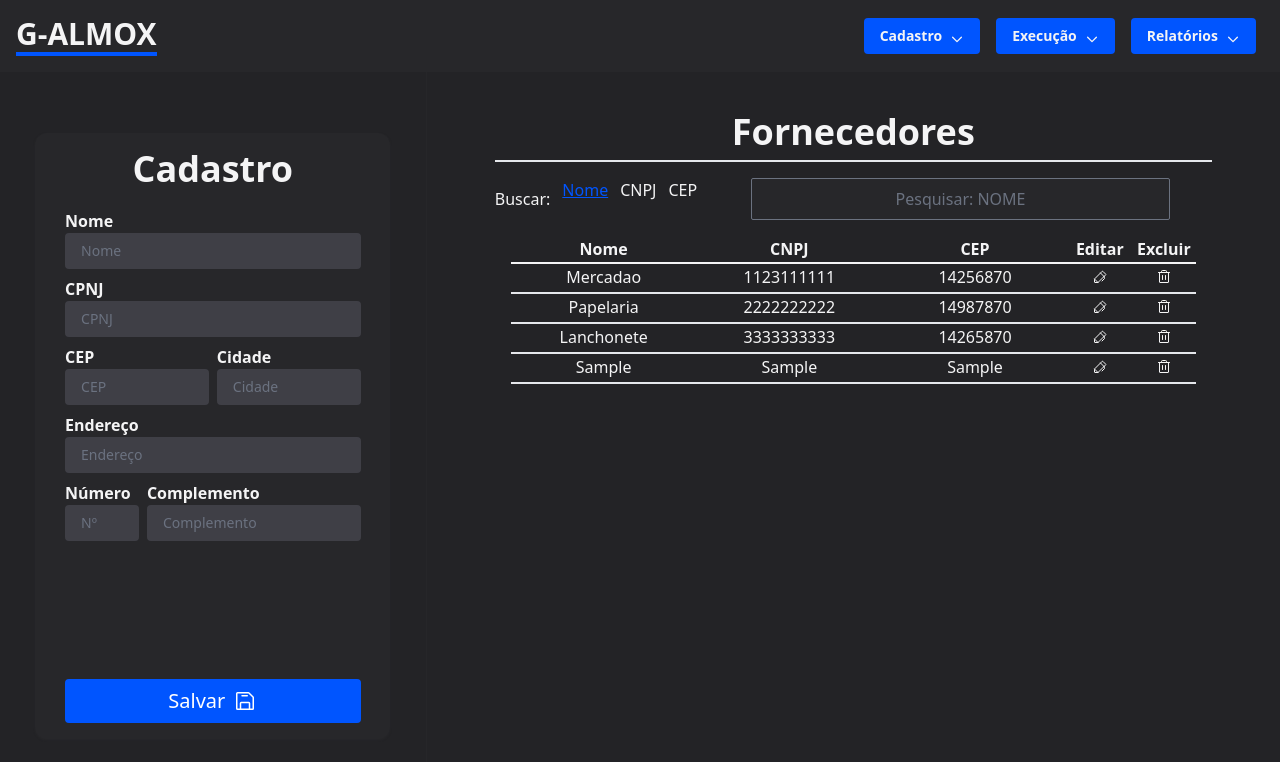
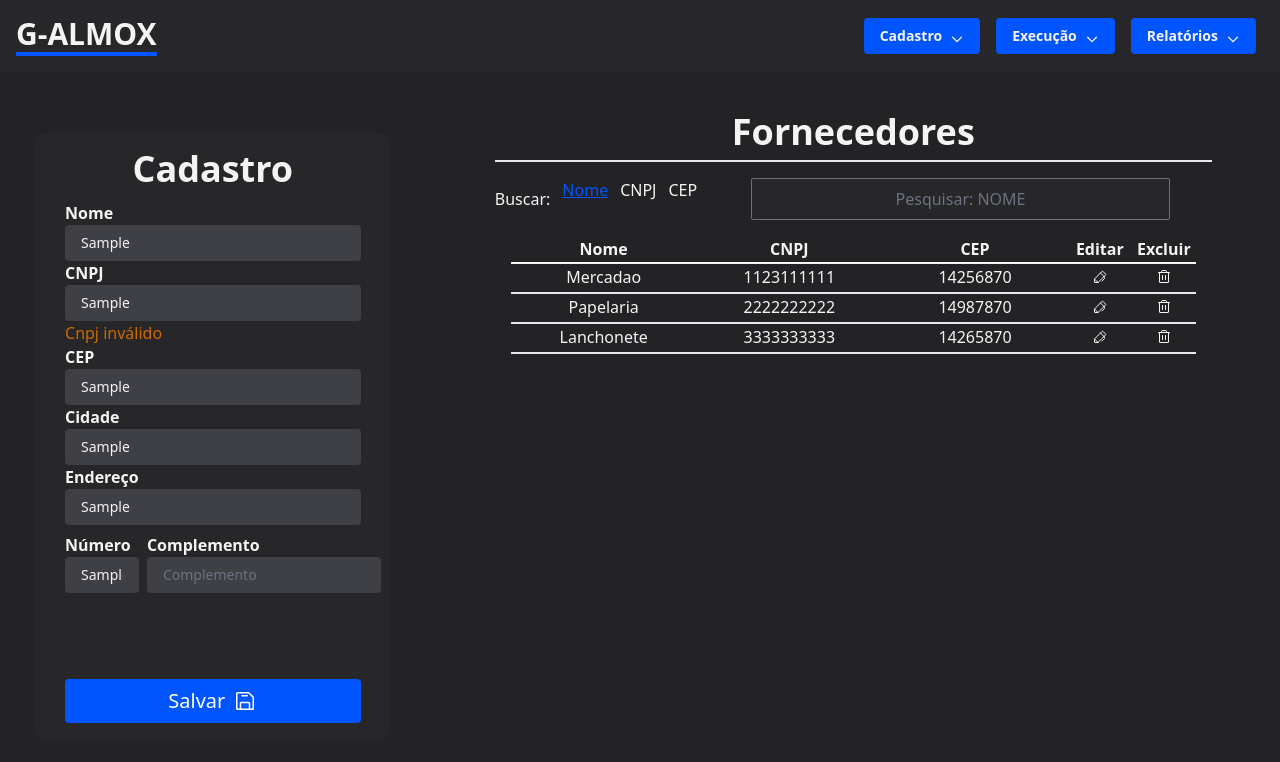
Before and after one commit to thiagoCalazans-dev/G-Almox, a Next.js app: page /private/cadastro/fornecedor in a window 1280 px wide. Both pictures are taken after typing "Sample", "Sample", "Sample", "Sample", "Sample", "Sample" into the empty fields and a click on the button "Salvar". Shown: the top 762 px of the page. Built offline with nearby package versions, Linux system fonts and the light colour scheme.

Commit message:
formik + yup

```diff
--- a/package.json
+++ b/package.json
@@ -10,11 +10,14 @@
   },
   "dependencies": {
     "@headlessui/react": "^1.6.1",
+    "@types/yup": "^0.29.14",
+    "formik": "^2.2.9",
     "next": "12.1.6",
     "phosphor-react": "^1.4.1",
     "react": "18.1.0",
     "react-dom": "18.1.0",
-    "react-input-mask": "^2.0.4"
+    "react-input-mask": "^2.0.4",
+    "yup": "^0.32.11"
   },
   "devDependencies": {
     "@tailwindcss/forms": "^0.5.1",
--- /dev/null
+++ b/src/components/FormField.tsx
@@ -0,0 +1,21 @@
+import { FieldHookConfig, useField } from "formik";
+
+
+type Props = {
+    label?: string
+} | any
+
+
+export const FormField = ({label, ...props} : Props) => {
+const [inputProps, meta] = useField(props)
+const id = props.id || props.name;
+
+return (
+<div className="flex flex-col w-full">
+{label && (
+    <label className="text-md font-bold" htmlFor={id}>{label}</label>
+)}
+<input className="px-4 py-2 border-0 rounded-md text-sm outline-none bg-zinc-700 focus:border-brand-300" id={id} {...inputProps} {...props}/>
+{meta.error && meta.touched && (<span className="text-contrast-500">{meta.error.toString()}</span>)}
+</div>)
+}
--- a/src/components/MaskedInput.tsx
+++ b/src/components/MaskedInput.tsx
@@ -1,4 +1,4 @@
-import React, { ChangeEventHandler } from 'react';
+import React, { ChangeEventHandler, FormEvent, ReactEventHandler } from 'react';
 import InputMask from 'react-input-mask';
 
 const onlyNumbers = (str: string) => str.replace(/[^0-9]/g, '');
@@ -8,28 +8,33 @@ type Props = {
     onChange: ({}) => void;
     name: string;
     mask: string;
+    className: string;
+    placeholder: string;
 }
 
 
-const MaskedInput = ({ value, onChange, name, mask }: Props) => {
+const MaskedInput = ({ value, onChange, name, mask, className, placeholder }: Props) => {
 
-// function handleChange(event: string) {
-//     onChange({
-//       ...event,
-//       target: {
-//         ...event.target,
-//         name,
-//         value: onlyNumbers(event.target.value)
-//       }
-//     });
-//   }
+function handleChange(event: any ) {
+    onChange({
+      ...event,
+      target: {
+        ...event.target,
+        name,
+        value: onlyNumbers(event.target.value)
+      }
+    });
+  }
 
    return (
     <InputMask
+    className={className}
       name={name}
       mask={mask}
       value={value}
-      onChange={onChange}
+      type="text"
+      onChange={handleChange}
+      placeholder={placeholder}
     />
   );
 };
--- a/src/components/forms/FormFornecedor.tsx
+++ b/src/components/forms/FormFornecedor.tsx
@@ -1,148 +1,119 @@
-import { FloppyDisk } from "phosphor-react"
-import { ChangeEventHandler, FormEvent, useState } from "react"
-import InputMask from "react-input-mask"
-import { Fornecedores } from "../../interfaces/Fornecedores"
-
+import { ErrorMessage, Field, Form, Formik } from "formik";
+import { FloppyDisk } from "phosphor-react";
+import { Fornecedores } from "../../interfaces/Fornecedores";
+import * as Yup from "yup";
+import { FormField } from "../FormField";
 
 type Props = {
-  onSubmit: (formValues: Fornecedores ) => void
-}
+  onSubmit: (formValues: Fornecedores) => void;
+};
 
-const initialValues = {
-  id: 0,
-  nome: '',
-  cnpj: '',
-  cep: '',
-  cidade: '',
-  endereco: '',
-  numero: '',
-  complemento: '',
-}
+const schema = Yup.object().shape({
+  id: Yup.number(),
+  nome: Yup.string().required("Campo obrigatório"),
+  cnpj: Yup.string()
+  .length(14, "Cnpj inválido")
+  .required("Campo obrigatório ")
 
-export const FormCadFornecedor = ({onSubmit}: Props) => {
+});
 
-const [formValues, setFormValues] = useState<Fornecedores>(initialValues)
-
-const  handleFornecedoresFormInputsChange = (event: any) => {
-    setFormValues({
-      ...formValues,
-      [event.target.name]: event.target.value
-    })
-  }
-
-  const HandlerFornecedoresFormSubmit = (e: FormEvent) => {
-    e.preventDefault();
-    onSubmit(formValues)
-    setFormValues(initialValues)
+export const FormCadFornecedor = ({ onSubmit }: Props) => {
+  const handleSubmit = (values: Fornecedores) => {
+      console.log(values)
+      onSubmit(values)
   }
 
   return (
     <>
       <div className="flex flex-col justify-center w-full h-full">
-    <form onSubmit={HandlerFornecedoresFormSubmit} className="mx-auto w-5/6 h-5/6 bg-zinc-800 shadow-sm shadow-zinc-800 rounded-xl flex flex-col items-center gap-3">
-    <h2 className="w-full text-center text-4xl mt-4 font-bold">Cadastro</h2>
+        <Formik
+          validationSchema={schema}
+          initialValues={{
+            id: 0,
+            nome: "",
+            cnpj: "",
+            cep: "",
+            cidade: "",
+            endereco: "",
+            numero: "",
+            complemento: "",
+          }}
+          onSubmit={handleSubmit}
+        >
+          {({ isSubmitting }) => (
+            <Form className="mx-auto w-5/6 h-5/6 bg-zinc-800 shadow-sm shadow-zinc-800 rounded-xl flex flex-col items-center gap-3">
+              <h2 className="w-full text-center text-4xl mt-4 font-bold">
+                Cadastro
+              </h2>
               <div className="flex flex-col justify-between h-full w-5/6">
                 <div>
-      <label className="block text-md mt-2 font-bold" htmlFor="user">
-        Nome
-      </label>
-      <input
-        className="px-4 w-full border-0 py-2 rounded-md text-sm outline-none bg-zinc-700"
+                  <FormField
+                    label="Nome"
                     type="text"
                     name="nome"
                     placeholder="Nome"
-        value={formValues.nome}
-        onChange={handleFornecedoresFormInputsChange}
                   />
-      <label className="block text-md font-bold mt-2" htmlFor="cnpj">
-        CPNJ
-      </label>
-      <input
-        className="px-4 w-full  py-2  border-0 rounded-md text-sm outline-none bg-zinc-700 focus:border-brand-300"
+                  <FormField
+                    label="CNPJ"
                     type="text"
                     name="cnpj"
                     placeholder="CPNJ"
-        value={formValues.cnpj}
-        onChange={handleFornecedoresFormInputsChange}
                   />
-      <div className="flex mt-2 items-center gap-2">
-          <div className="flex flex-col">
-      <label className="block text-md font-bold" htmlFor="cep">
-        CEP
-      </label>
-      <input
-        // mask="99.999-99"
-        className="px-4 w-full  py-2  border-0 rounded-md text-sm outline-none bg-zinc-700 focus:border-brand-300"
+                  <div className="">
+                    <FormField
+                      label="CEP"
                       type="text"
                       name="cep"
                       placeholder="CEP"
-        value={formValues.cep}
-        onChange={handleFornecedoresFormInputsChange}
                     />
                   </div>
-      <div className="flex flex-col">
-        <label className="text-md font-bold" htmlFor="cidade    ">
-        Cidade
-      </label>
-      <input
-        className="px-4 w-full  py-2  border-0 rounded-md text-sm outline-none bg-zinc-700 focus:border-brand-300"
+                  <div className="w-auto">
+                    <FormField
+                      label="Cidade"
                       type="text"
                       name="cidade"
                       placeholder="Cidade"
-        value={formValues.cidade}
-        onChange={handleFornecedoresFormInputsChange}
                     />
                   </div>
-      </div>
-        <label className="block text-md font-bold mt-2" htmlFor="cnpj">
-        Endereço
-      </label>
-      <input
-        className="px-4 w-full  py-2  border-0 rounded-md text-sm outline-none bg-zinc-700 focus:border-brand-300"
+                  <FormField
+                    label="Endereço"
                     type="text"
                     name="endereco"
                     placeholder="Endereço"
-        value={formValues.endereco}
-        onChange={handleFornecedoresFormInputsChange}
                   />
                   <div className="flex mt-2 items-center gap-2">
-       <div className="flex flex-col w-1/4">
-      <label className="text-md font-bold" htmlFor="numero">
-        Número
-      </label>
-      <input
-        className="px-4 py-2 border-0 rounded-md text-sm outline-none bg-zinc-700 focus:border-brand-300"
+                    <div className="w-1/4">
+                      <FormField
+                        label="Número"
                         type="text"
                         name="numero"
                         placeholder="Nº"
-        value={formValues.numero}
-        onChange={handleFornecedoresFormInputsChange}
                       />
                     </div>
-       <div className="flex flex-col grow">
-        <label className="text-md font-bold" htmlFor="complemento    ">
-        Complemento
-      </label>
-      <input
-        className="px-4 w-full  py-2  border-0 rounded-md text-sm outline-none bg-zinc-700 focus:border-brand-300"
+                    <div className="grow">
+                      <FormField
+                        label="Complemento"
                         type="text"
                         name="complemento"
                         placeholder="Complemento"
-        value={formValues.complemento}
-        onChange={handleFornecedoresFormInputsChange}
                       />
                     </div>
                   </div>
                 </div>
-    <div className = "pb-4">
-    <button className="flex gap-2 items-center justify-center px-8 text-xl mt-4 w-full bg-brand-500 hover:bg-brand-100 text-white py-2 rounded-md transition duration-100"
-         type="submit">
+                <div className="pb-4">
+                  <button
+                    className="flex gap-2 items-center justify-center px-8 text-xl mt-4 w-full bg-brand-500 hover:bg-brand-100 text-white py-2 rounded-md transition duration-100"
+                    type="submit"
+                    disabled={isSubmitting}
+                  >
                     Salvar <FloppyDisk size={24} color="#ffffff" />
                   </button>
                 </div>
-    </div >
-  </form>
               </div>
-  </>)
-
-}
+            </Form>
+          )}
+        </Formik>
+      </div>
+    </>
+  );
+};
--- a/src/interfaces/Fornecedores.tsx
+++ b/src/interfaces/Fornecedores.tsx
@@ -1,6 +1,6 @@
 export interface Fornecedores {
-    id: number;
-    nome: string,
+  id: number;
+  nome: string,
   cnpj: string,
   cep: string,
   cidade: string,
```
Also changed, not shown: 1 other file (tests, documents, lock files or other folders). Lines whose indentation alone changed are shown as unchanged.
